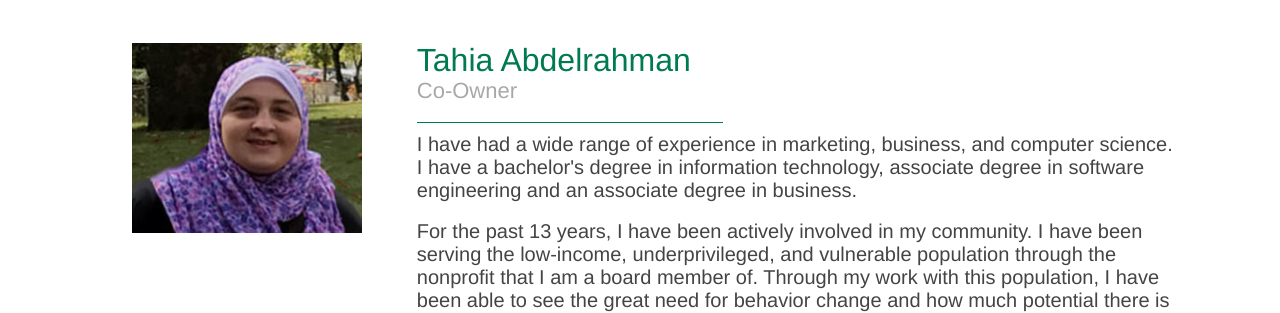
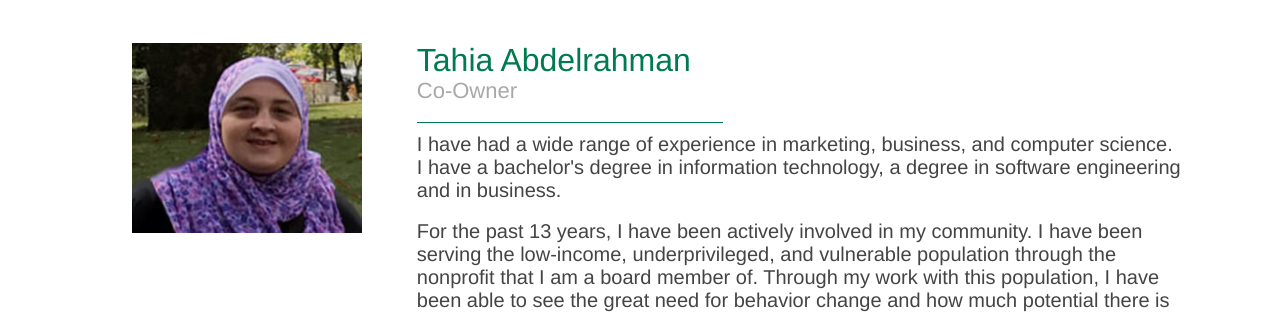
Before and after one commit to tahiaelkawas/linger-coaching, a Next.js app: page /about-us in a window 1280 px wide. Shown: the part 780-1093 px from the top of the page. Built offline with nearby package versions, Linux system fonts and the light colour scheme.

Commit message:
Update about.jsx

```diff
--- a/component/pages/about.jsx
+++ b/component/pages/about.jsx
@@ -56,8 +56,7 @@ const About = () => {
             <p>
               I have had a wide range of experience in marketing, business, and
               computer science. I have a bachelor&#39;s degree in information
-              technology, associate degree in software engineering and an
-              associate degree in business.
+              technology, a degree in software engineering and in business.
             </p>
             <p>
               For the past 13 years, I have been actively involved in my
```
